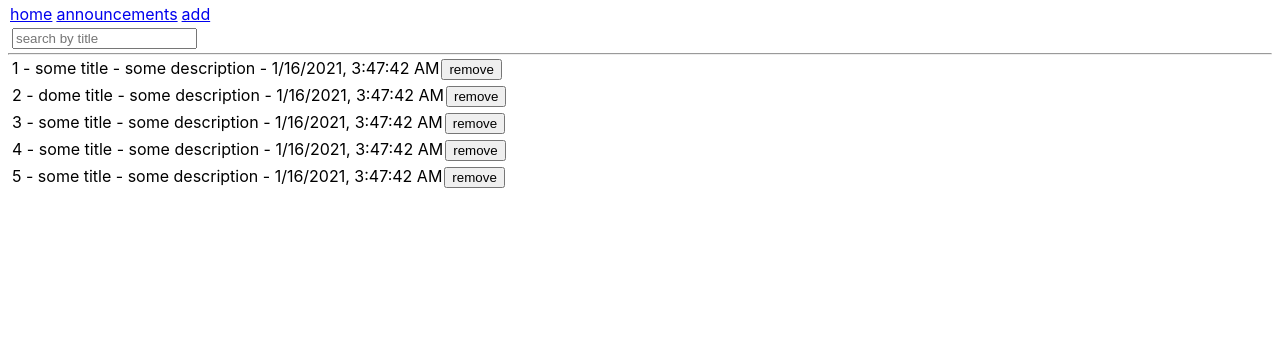
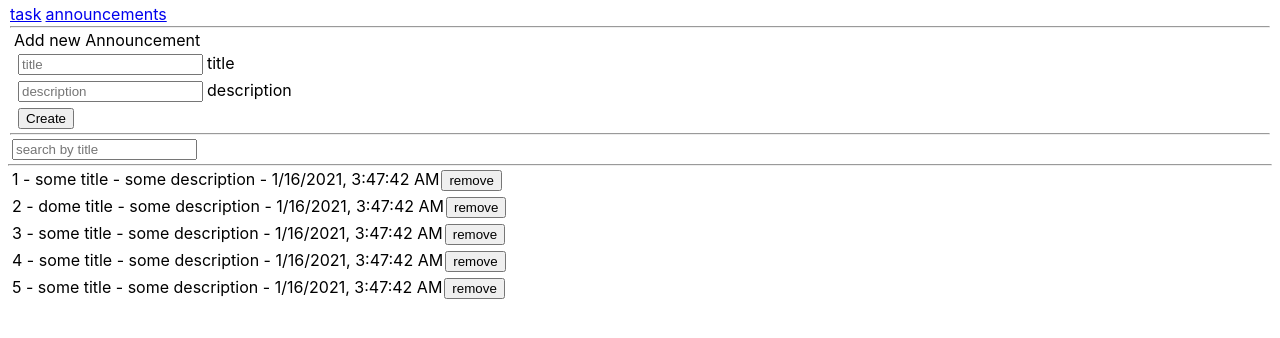
Before and after one commit to noname321rosty/AnnouncementWebsiteReact, a React (Create React App) app: page /announcements in a window 1280 px wide. Shown: the top 338 px of the page. Built offline with nearby package versions, Linux system fonts and the light colour scheme.

Commit message:
add Announcement creator but (rerender doesn't work)

```diff
--- a/src/App.js
+++ b/src/App.js
@@ -1,7 +1,7 @@
 import React from "react";
 import './App.css';
 import {BrowserRouter as Router, Switch, Route, Link} from 'react-router-dom';
-import Home from "./components/home/Home";
+import Task from "./components/task/Task";
 import Announcements from "./components/announcements/Announcements";
 import Add from "./components/add/Add";
 import Edit from "./components/edit/Edit";
@@ -12,21 +12,21 @@ function App() {
     <div>
         <Router>
             <div className={'wrap'}>
-                <Link to={'/home'}>home</Link>
+                <Link to={'/task'}>task</Link>
                 <Link to={'/announcements'}>announcements</Link>
-                <Link to={'/add'}>add</Link>    <Search/>
+                <hr/>
+                <Add/>
+                <hr/>
+                <Search/>
             </div>
 
             <hr/>
             <Switch>
-                <Route path={'/home'}>
-                    <Home/>
+                <Route path={'/task'}>
+                    <Task/>
                 </Route>
                 <Route path={'/announcements'}>
                     <Announcements/>
-                </Route>
-                <Route path={'/add'}>
-                    <Add/>
                 </Route>
                 <Route path={'/edit'}>
                     <Edit/>
--- a/src/components/add/Add.js
+++ b/src/components/add/Add.js
@@ -1,85 +1,121 @@
-import React, {Component} from 'react';
+import React, { Component } from "react";
 import {reports} from "../../database/database";
 
+const formValid = ({ formErrors, ...rest }) => {
+    let valid = true;
 
-class Add extends Component {
-    state = {
-        reports: [...reports]
+    Object.values(formErrors).forEach(val => {
+        val.length > 0 && (valid = false);
+    });
+
+    Object.values(rest).forEach(val => {
+        val === null && (valid = false);
+    });
+
+    return valid;
+};
+
+export default class Add extends Component {
+    constructor(props) {
+        super(props);
+
+        this.state = {
+            id: '',
+            title: '',
+            description: '',
+            formErrors: {
+                title: "",
+                description: "",
+            },
+            reports: [...reports],
+            array:[]
+        };
     }
 
-    add = () => {
-       const newItem ='smt';
-       this.setState({reports: this.state.concat(newItem)})
+    handleSubmit = e => {
+        e.preventDefault();
 
-    }
+        if (formValid(this.state)) {
+            console.log(`
+            title: ${this.state.title}
+            description: ${this.state.description}
+            `);
+
+            let newId = 1 + this.state.reports[reports.length-1].id;
+
+            this.state.array.push(newId, this.state.title, this.state.description,new Date().toLocaleString());
+            console.log('Announcement is created');
+            console.log(this.state.array)
+            this.state.reports.push( this.state.array);
+            console.log( this.state.reports)
+            // rerender
+
+        } else {
+            console.error("FORM INVALID");
+        }
+    };
+
+    handleChange = e => {
+        e.preventDefault();
+        const { name, value } = e.target;
+        let formErrors = { ...this.state.formErrors };
+
+        switch (name) {
+            case "title":
+                formErrors.title =
+                    value.length < 3 ? "minimum 3 characaters required" : "";
+                break;
+            case "description":
+                formErrors.description =
+                    value.length < 3 ? "minimum 3 characaters required" : "";
+                break;
+            default:
+                break;
+        }
+
+        this.setState({ formErrors, [name]: value }, () => console.log(this.state));
+    };
 
     render() {
-
+        const { formErrors } = this.state;
 
         return (
-
-                <form onSubmit={this.add}>
-                    <label>New Announcements</label><br/>
-                    {/*<input type="text" placeholder='title' value={this.state}/><br/>*/}
-                    {/*<input type="text" placeholder='description' value={this.state}/>*/}
-                    <button type="submit">Create</button>
-                </form>
+            <div className="wrapper">
+                <div className="form-wrapper">
+                    <p>Add new Announcement</p>
+                    <form onSubmit={this.handleSubmit}>
+                        <div className="title">
+                            <input
+                                className={formErrors.title.length > 0 ? "error" : null}
+                                placeholder="title"
+                                type="text"
+                                name="title"
+                                onChange={this.handleChange}
+                            />
+                            <label htmlFor="title">title</label>
+                            {formErrors.title.length > 0 && (
+                                <span className="errorMessage">{formErrors.title}</span>
+                            )}
+                        </div>
+                        <div className="description">
+                            <input
+                                className={formErrors.description.length > 0 ? "error" : null}
+                                placeholder="description"
+                                type="text"
+                                name="description"
+                                onChange={this.handleChange}
+                            />
+                            <label htmlFor="description">description</label>
+                            {formErrors.description.length > 0 && (
+                                <span className="errorMessage">{formErrors.description}</span>
+                            )}
+                        </div>
+                        <div className="createAccount">
+                            <button type="submit">Create</button>
+                        </div>
+                    </form>
+                </div>
+            </div>
         );
     }
 }
-
-export default Add;
-
-
-
-// save = () => {
-//     const {name, email} = this.state;
-//     const user = {name, email}
-//
-//     localStorage.setItem(localStorage.length + '', JSON.stringify(user))
-// }
-//
-// get = () => {
-//     const users = [];
-//
-//     for(const key in localStorage) {
-//         if(typeof +key === 'number') {
-//             const fullUser = JSON.parse(localStorage[key]);
-//             console.log(fullUser);
-//             users.push({name: fullUser.name, email: fullUser.email})
-//         }
-//     }
-//
-//     console.log(users);
-//     this.setState({users})
-// }
-//
-// onChangeName = (e) => {
-//     this.setState({name: e.target.value})
-// }
-//
-// onChangeEmail = (e) => {
-//     this.setState({email: e.target.value})
-// }
-//
-//
-// render() {
-//     const {name, email} = this.state;
-//     return (
-//         <div>
-//
-//             <form onSubmit={this.save} >
-//                 <input type="text" placeholder="name" value={name} onChange={this.onChangeName}/>
-//                 <input type="text" placeholder="email" value={email} onChange={this.onChangeEmail}/>
-//
-//                 <button type="submit">Create</button>
-//
-//             </form>
-//             <button onClick={this.get} >get</button>
-//             <div>
-//                 { this.state.users.length && this.state.users.map(user => <p> {user[user.name]} - {user.email}</p> )
-//                 }
-//             </div>
-//         </div>
-//     );
-// }
--- a/src/components/announcement/Announcement.js
+++ b/src/components/announcement/Announcement.js
@@ -1,6 +1,4 @@
 import React from 'react';
-import {Link} from "react-router-dom";
-import {reports} from "../../database/database";
 
 export default function Announcement(props) {
     let {id, title, description, date} = props.report;
--- a/src/components/announcements/Announcements.js
+++ b/src/components/announcements/Announcements.js
@@ -14,7 +14,6 @@ export default  class Announcements extends Component {
         })
     }
 
-
     render() {
         return (
             <div>
--- a/src/components/search/Search.js
+++ b/src/components/search/Search.js
@@ -29,16 +29,14 @@ export default  class Search extends Component {
         }
     };
 
-
-
     render() {
         return (
             <div>
-
                 <input value={this.state.title} onChange={this.checkTitle} type="text" placeholder={'search by title'}/>
                 <div>
                     {
                         this.state.array.map((report , index) => <Announcement report={report} key={index}/>)
+
                     }
                 </div>
             </div>
--- a/src/components/home/Home.js
+++ b/src/components/task/Task.js
@@ -1,6 +1,6 @@
 import React, {Component} from 'react';
 
-class Home extends Component {
+class Task extends Component {
     render() {
         return (
             <div>
@@ -26,4 +26,4 @@ class Home extends Component {
     }
 }
 
-export default Home;
+export default Task;
```
Also changed, not shown: 1 other file (tests, documents, lock files or other folders).
